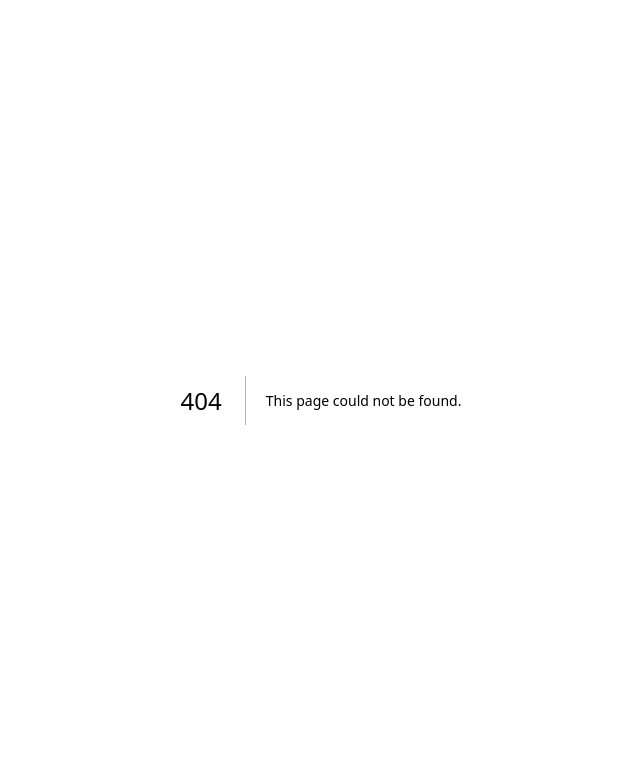
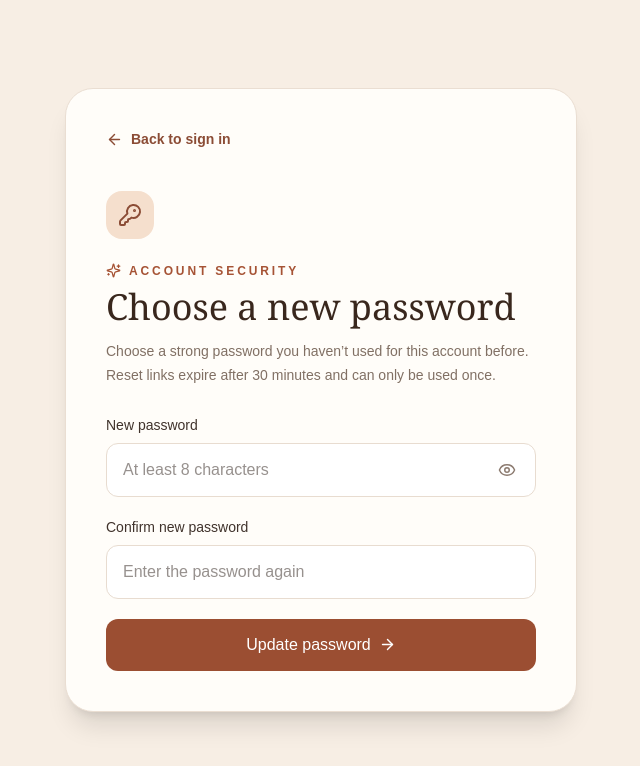
Before and after one commit to Kavindulal/craftosa, a Next.js app in the folder frontend/: page /reset-password/1 in a window 1280 px wide. Before the commit this address had no page. Shown: the top 766 px of the page, without its empty margins (319-959 px from the left). Built offline with nearby package versions, Linux system fonts and the light colour scheme; no server answers.

Commit message:
Add secure reset password page

```diff
--- /dev/null
+++ b/frontend/app/reset-password/[token]/page.tsx
@@ -0,0 +1,78 @@
+"use client";
+
+import { useState, type FormEvent } from "react";
+import Link from "next/link";
+import { useParams, useRouter } from "next/navigation";
+import { ArrowLeft, ArrowRight, CheckCircle2, Eye, EyeOff, KeyRound, Sparkles } from "lucide-react";
+
+const API_URL = process.env.NEXT_PUBLIC_API_URL || "http://localhost:3001";
+
+export default function ResetPasswordPage() {
+  const params = useParams<{ token: string }>();
+  const router = useRouter();
+  const token = params.token;
+  const [password, setPassword] = useState("");
+  const [confirmPassword, setConfirmPassword] = useState("");
+  const [showPassword, setShowPassword] = useState(false);
+  const [message, setMessage] = useState("");
+  const [error, setError] = useState("");
+  const [loading, setLoading] = useState(false);
+
+  async function handleSubmit(event: FormEvent<HTMLFormElement>) {
+    event.preventDefault();
+    setMessage("");
+    setError("");
+    if (password !== confirmPassword) {
+      setError("The passwords do not match.");
+      return;
+    }
+    if (password.length < 8) {
+      setError("Use at least 8 characters for your new password.");
+      return;
+    }
+    setLoading(true);
+    try {
+      const response = await fetch(`${API_URL}/auth/reset-password`, {
+        method: "POST",
+        headers: { "Content-Type": "application/json" },
+        body: JSON.stringify({ token, password }),
+      });
+      const data = await response.json();
+      if (!response.ok) throw new Error(Array.isArray(data.message) ? data.message.join(", ") : data.message || "This reset link is invalid or expired.");
+      setMessage(data.message || "Your password has been changed. You can now sign in.");
+      window.setTimeout(() => router.push("/login"), 1800);
+    } catch (err) {
+      setError(err instanceof Error ? err.message : "Could not connect to Craftosa. Please try again.");
+    } finally {
+      setLoading(false);
+    }
+  }
+
+  return (
+    <main className="flex min-h-screen items-center justify-center bg-[#f7eee4] px-4 py-10">
+      <div className="w-full max-w-lg rounded-[28px] border border-[#eaded2] bg-[#fffdf9] p-6 shadow-xl sm:p-10">
+        <Link href="/login" className="inline-flex items-center gap-2 text-sm font-semibold text-[#8b4c35] hover:text-[#713b29]"><ArrowLeft size={17} /> Back to sign in</Link>
+        <div className="mt-9 flex h-12 w-12 items-center justify-center rounded-2xl bg-[#f5dfcd] text-[#8b4c35]"><KeyRound size={24} /></div>
+        <p className="mt-6 flex items-center gap-2 text-xs font-bold uppercase tracking-[0.24em] text-[#a65335]"><Sparkles size={15} /> Account security</p>
+        <h1 className="mt-2 font-serif text-4xl text-[#39271d]">Choose a new password</h1>
+        <p className="mt-3 text-sm leading-6 text-[#817064]">Choose a strong password you haven’t used for this account before. Reset links expire after 30 minutes and can only be used once.</p>
+        <form onSubmit={handleSubmit} className="mt-7 space-y-5">
+          <div>
+            <label htmlFor="password" className="mb-2 block text-sm font-medium text-[#40332c]">New password</label>
+            <div className="relative">
+              <input id="password" type={showPassword ? "text" : "password"} autoComplete="new-password" minLength={8} required value={password} onChange={(event) => setPassword(event.target.value)} placeholder="At least 8 characters" className="w-full rounded-xl border border-[#e8dcd0] bg-white px-4 py-3.5 pr-12 text-sm outline-none focus:border-[#a65e43] focus:ring-4 focus:ring-[#a65e43]/10" />
+              <button type="button" aria-label={showPassword ? "Hide password" : "Show password"} onClick={() => setShowPassword(!showPassword)} className="absolute inset-y-0 right-3 flex items-center px-2 text-[#8c7b70]">{showPassword ? <EyeOff size={18} /> : <Eye size={18} />}</button>
+            </div>
+          </div>
+          <div>
+            <label htmlFor="confirmPassword" className="mb-2 block text-sm font-medium text-[#40332c]">Confirm new password</label>
+            <input id="confirmPassword" type={showPassword ? "text" : "password"} autoComplete="new-password" minLength={8} required value={confirmPassword} onChange={(event) => setConfirmPassword(event.target.value)} placeholder="Enter the password again" className="w-full rounded-xl border border-[#e8dcd0] bg-white px-4 py-3.5 text-sm outline-none focus:border-[#a65e43] focus:ring-4 focus:ring-[#a65e43]/10" />
+          </div>
+          <button type="submit" disabled={loading} className="flex w-full items-center justify-center gap-2 rounded-xl bg-[#9b4e32] px-5 py-3.5 text-sm font-semibold text-white transition hover:bg-[#7f3f2a] disabled:opacity-70">{loading ? "Updating password…" : <>Update password <ArrowRight size={17} /></>}</button>
+        </form>
+        {message && <div role="status" className="mt-5 flex gap-3 rounded-xl border border-[#d8e4d1] bg-[#f2f7ed] p-4 text-sm leading-6 text-[#42623c]"><CheckCircle2 className="mt-0.5 shrink-0" size={19} /><p>{message}</p></div>}
+        {error && <p role="alert" className="mt-5 rounded-xl border border-[#ead7c9] bg-[#faf1e9] p-4 text-sm leading-6 text-[#75402e]">{error}</p>}
+      </div>
+    </main>
+  );
+}
```
